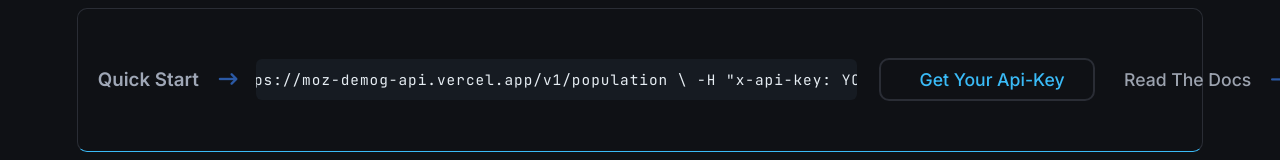
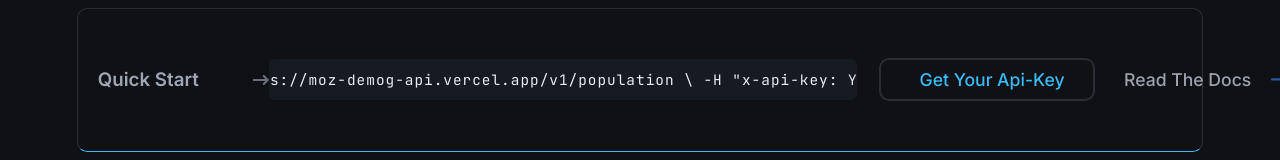
Before and after one commit to itsgaspr/api-landingpage, a React (Vite) app: page / in a window 1280 px wide. Shown: the part 1299-1459 px from the top of the page. Built offline with nearby package versions, Linux system fonts and the light colour scheme.

Commit message:
fix: separate header from icon

```diff
--- a/src/sections/Features.jsx
+++ b/src/sections/Features.jsx
@@ -39,8 +39,8 @@ export default function Features() {
                     <div className="q-start">
                         <h3>
                             Quick start
-                             <i class="fa-solid fa-arrow-right-long fa-fade"></i>
                         </h3>
+                         <i class="fa-solid fa-arrow-right-long fa-fade"></i>
                         <pre className="q-code">
                             <code>
                                 <span>
```
